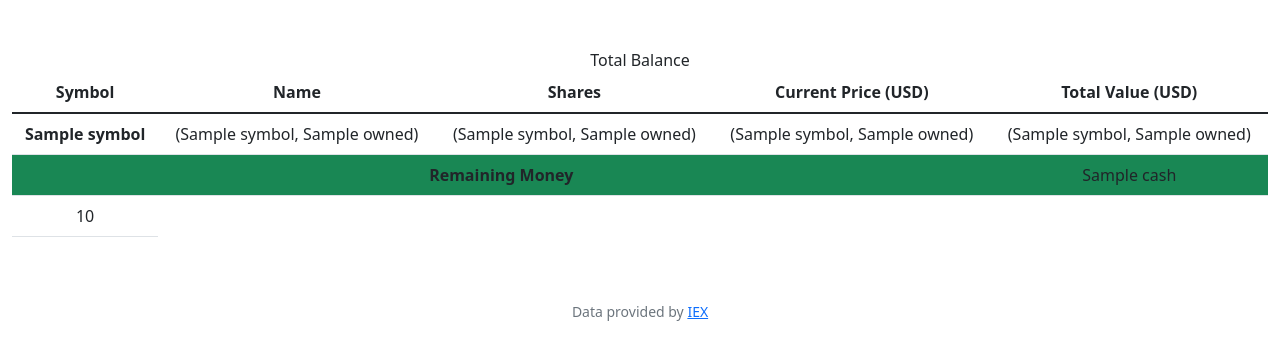
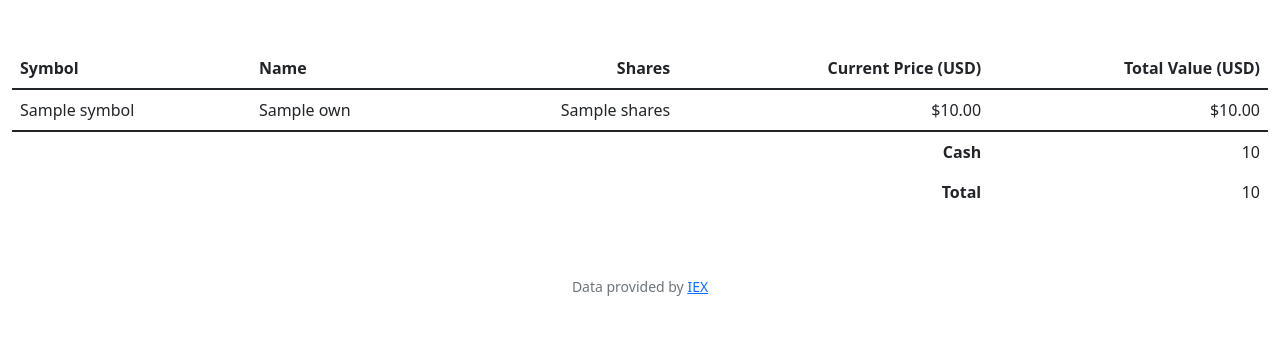
Before and after one commit to Ryan-Hinds/Finance-CS50, a Flask app: template finance/templates/index.html in a window 1280 px wide. Shown: the part 76-436 px from the top of the page. Run offline with Flask 2, Linux system fonts and the light colour scheme; the template is opened without the code that fills it: most values are stand-ins (such as "Sample title", 1, 10 or a date in 2020); parts of the project's set-up code (start-up, migrations or seed data) failed here and were passed over; some libraries are stand-ins or nearby versions.

Commit message:
fixed login and register page and functions

```diff
--- a/finance/app.py
+++ b/finance/app.py
@@ -1,14 +1,14 @@
 import os
-import sqlite3
+
 from unittest import result
-
+from webbrowser import get
+from cs50 import SQL
 from flask import Flask, flash, redirect, render_template, request, session
 from flask_session import Session
 from tempfile import mkdtemp
 from werkzeug.security import check_password_hash, generate_password_hash
 
 from helpers import apology, login_required, lookup, usd
-from datetime import datetime, timezone
 
 # Configure application
 app = Flask(__name__)
@@ -26,13 +26,14 @@ app.config["SESSION_TYPE"] = "filesystem"
 Session(app)
 
 # Connect to database
-con = sqlite3.connect("file:finance.db?mode=rw",uri=True, check_same_thread=False)
+# con = sqlite3.connect("file:finance.db?mode=rw",uri=True, check_same_thread=False)
+db = SQL("sqlite:///finance.db")
 # Creates a cursor for the database
-cur = con.cursor()
+#cur = con.cursor()
 # Creates the actual table
-cur.execute("CREATE TABLE IF NOT EXISTS users (id INTEGER PRIMARY KEY AUTOINCREMENT NOT NULL, username TEXT NOT NULL, hash TEXT NOT NULL, cash NUMERIC NOT NULL DEFAULT 10000.00)")
-cur.execute("CREATE TABLE IF NOT EXISTS orders (id INTEGER, user_id NUMERIC NOT NULL, symbol TEXT NOT NULL, shares NUMERIC NOT NULL, price NUMERIC NOT NULL, timestamp TEXT, PRIMARY KEY(id), FOREIGN KEY(user_id) REFERENCES users(id))")
-con.commit()
+db.execute("CREATE TABLE users (id INTEGER PRIMARY KEY AUTOINCREMENT NOT NULL, username TEXT NOT NULL, hash TEXT NOT NULL, cash NUMERIC NOT NULL DEFAULT 10000.00)")
+db.execute("CREATE TABLE purchases (id INTEGER, user_id NUMERIC NOT NULL, symbol TEXT NOT NULL, shares NUMERIC NOT NULL, price NUMERIC NOT NULL);")
+# con.commit()
 
 # Make sure API key is set
 if not os.environ.get("API_KEY"):
@@ -52,35 +53,71 @@ def after_request(response):
 def index():
     """Show portfolio of stocks"""
 
-    owned = shares_owned()
+    user = session["user_id"]
     total = 0
-    # Iterate over the symbols and shares
-    for symbol, shares in owned.items():
-        result = lookup(symbol)
-        name = result["name"]
-        price = result["price"]
-        stock_value = shares * price
-        total += stock_value
-        owned[symbol] = (name, shares, usd(price), usd(stock_value))
 
-    cash = cur.execute("SELECT cash FROM users WHERE id=?", session["user_id"][0]["cash"])
+    # Summary of user's stocks
+    owns = db.execute("SELECT symbol, SUM(shares) AS shares FROM purchases GROUP BY symbol HAVING user_id=? AND SUM(shares) > 0", user)
 
-    return render_template("index.html", owned=owned, cash=usd(cash, total=usd(total)))
+    # Get's user's current cash balance
+    balance = db.execute("SELECT cash FROM users WHERE id=?",user)[0]["cash"]
+
+    # Retrieves table elements
+    for own in owns:
+        result = lookup(own["symbol"])
+        own["name"] = result["name"]
+        own["price"] = result["price"]
+        own["value"] = own["price"] * own["shares"]
+        total += own["value"]
+    total += balance
+
+    # Returns the index page with the set values from the users profile
+    return render_template("index.html", owns=owns, balance=usd(balance), total=usd(total))
 
 
 @app.route("/buy", methods=["GET", "POST"])
 @login_required
 def buy():
     """Buy shares of stock"""
-    returnusername = request.form.get("username")
-    password =  apology("TODO")
+    if request.method == "POST":
+        # Infor for conditional statements
+        symbol = request.form.get("symbol")
+        result = lookup(symbol)
+        shares = int(request.form.get("shares"))
+        user = session["user_id"]
+        balance = db.execute("SELECT cash FROM users WHERE id=?", user)[0]["cash"]
+        price = result["price"]
+        total = price * shares
+
+        if not symbol:
+            return apology("must prove symbol.", 400)
+
+        if not result:
+            return apology("Invalid symbol", 400)
+
+        if shares < 1:
+            return apology("Invalid number of shares.", 400)
+        if balance < total:
+            return apology("Insufficient funds.", 400)
+
+        db.execute("INSERT INTO purchases (user_id, symbol, shares, price) VALUES (?, ?, ?, ?)", user, symbol, shares, total)
+        db.execute("UPDATE users SET cash=? WHERE id=?", (balance -  total), user)
+
+        return redirect("/")
+
+    else:
+        return render_template("buy.html")
 
 
 @app.route("/history")
 @login_required
 def history():
     """Show history of transactions"""
-    return apology("TODO")
+    user = session["user_id"]
+
+    owns = db.execute("SELECT symbol, shares,price FROM purchases WHERE user_id=?", user)
+
+    return render_template("history.html", owns=owns)
 
 
 @app.route("/login", methods=["GET", "POST"])
@@ -107,11 +144,12 @@ def login():
             return apology("must provide password", 403)
 
         # Query database for username
-        rows = cur.execute("SELECT * FROM users WHERE username=?;", [username])
+        rows = db.execute("SELECT * FROM users WHERE username=?", username)
 
         # Ensure username exists and password is correct
-        if not rows.fetchall() or not check_password_hash(rows[0]["hash"], {"hash": password}):
+        if len(rows) != 1 or not check_password_hash(rows[0]["hash"], password):
             return apology("invalid username and/or password", 403)
+
 
         # Remember which user has logged in
         session["user_id"] = rows[0]["id"]
@@ -163,12 +201,11 @@ def register():
         elif confirmation != password:
             return apology("Passwords must match.", 400)
 
-        rows = cur.execute("SELECT * FROM users WHERE username=?;", [username])
-        if rows.fetchone() != None:
+        rows = db.execute("SELECT * FROM users WHERE username=?;", username)
+        if len(rows) > 0:
             return apology("Username already exists", 400)
         else:
-            new_user = cur.execute("INSERT INTO users (username, hash) VALUES (:username, :hash)", {"username": username, "hash": generate_password_hash(password)})
-            con.commit()
+            new_user = db.execute("INSERT INTO users (username, hash) VALUES (?, ?)", username, generate_password_hash(password))
 
         return redirect("/")
 
@@ -180,21 +217,3 @@ def register():
 def sell():
     """Sell shares of stock"""
     return apology("TODO")
-
-def shares_owned():
-    user_id = session["user_id"]
-    owned = {}
-    query = cur.execute("SELECT symbol, shares, FROM orders WHERE user_id=?", [user_id])
-    for q in query:
-        symbol,shares = q["symbol"], q["shares"]
-        owned["symbol"] = owned.setdefault(symbol, 0) + shares
-
-    # Filter zero-share stocks
-    owned = {k: v for k,v in owned.items() if v != 0}
-
-    return owned
-
-def timenow():
-    now_utc = datetime.now(timezone.utc)
-
-    return str(now_utc.date()) + " @time " + now_utc.time().strftime("%H:%M:%S")
--- a/finance/templates/index.html
+++ b/finance/templates/index.html
@@ -8,29 +8,32 @@
     <table class="table">
         <thead class="thead-dark">
             <tr>
-                <th scope="col"> Symbol </th>
-                <th scope="col"> Name </th>
-                <th scope="col"> Shares </th>
-                <th scope="col"> Current Price (USD) </th>
-                <th scope="col"> Total Value (USD) </th>
+                <th class="text-start"> Symbol </th>
+                <th class="text-start"> Name </th>
+                <th class="text-end"> Shares </th>
+                <th class="text-end"> Current Price (USD) </th>
+                <th class="text-end"> Total Value (USD) </th>
             </tr>
         </thead>
         <tbody>
-            {% for symbol, values in owned.items() %}
+            {% for own in owns %}
             <tr>
-                <th scope="row">{{ symbol }}</th>
-                <td>{{ values[0] }}</td>
-                <td>{{ values[1] }}</td>
-                <td>{{ values[2] }}</td>
-                <td>{{ values[3] }}</td>
+                <td class="text-start">{{ own.symbol }}</td>
+                <td class="text-start">{{ own.name }}</td>
+                <td class="text-end">{{ own.shares }}</td>
+                <td class="text-end">{{ own.price | usd }}</td>
+                <td class="text-end">{{ own.value | usd }}</td>
             </tr>
             {% endfor %}
-            <tr class="bg-success">
-                <th scope="row" colspan="4"> Remaining Money </th>
-                <td> {{cash}} </td>
+        </tbody>
+        </tfoot>
+            <tr>
+                <td class="border-0 fw-bold text-end" colspan="4">Cash</td>
+                <td class="border-0 text-end">{{ balance }}</td>
             </tr>
-            <tr class="bg-primary" colspan="4"> Total Balance </tr>
-            <td> {{total}} </td>
-        </tbody>
+            <tr>
+                <td class="border-0 fw-bold text-end" colspan="4">Total</td>
+                <td class="border-0 text-end">{{ total }}</td>
+            </tr>
     </table>
 {% endblock %}
```
Also changed, not shown: finance/templates/buy.html (+17 -0 lines), finance/templates/history.html (+27 -0 lines), finance/templates/quote.html (+14 -0 lines), finance/templates/quoted.html (+9 -0 lines), finance/templates/sell.html (+24 -0 lines), finance/finance.db.
